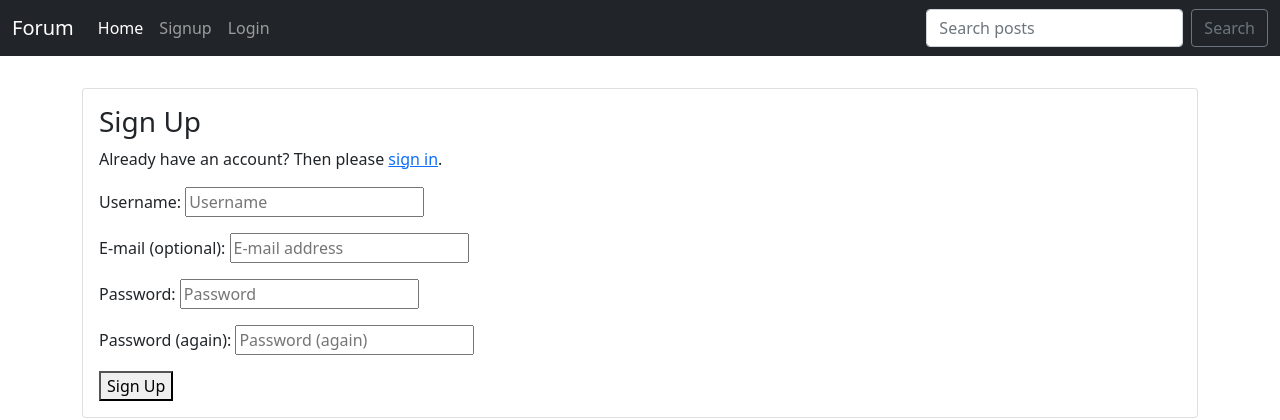
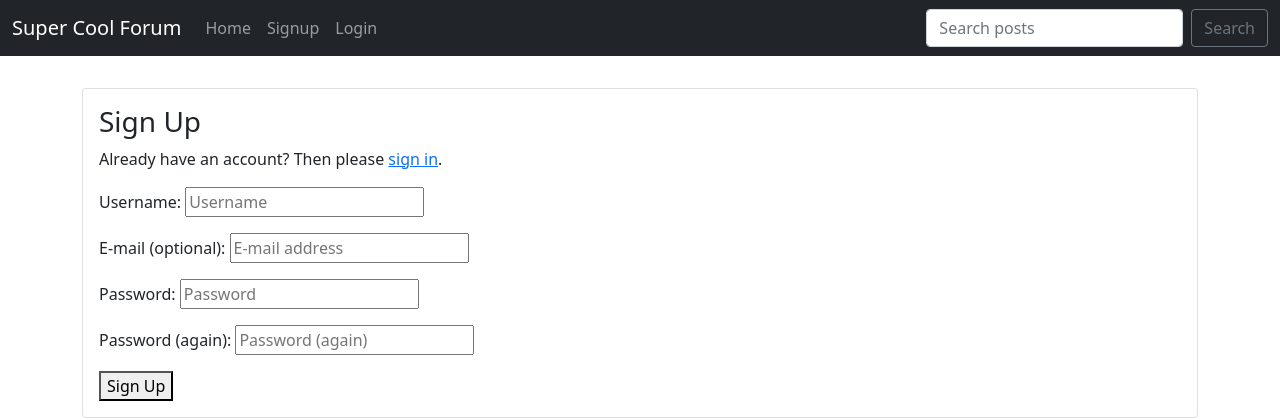
Before and after one commit to Code-Institute-Submissions/sarahjameson-CI-PP4-super_cool_forum_AugResub, a Django app: page /accounts/signup/ in a window 1280 px wide. Shown: the top 420 px of the page. Run offline with Django 3.2, Linux system fonts and the light colour scheme.

Commit message:
Changes navlink for HTML checker

```diff
--- a/templates/base.html
+++ b/templates/base.html
@@ -24,10 +24,10 @@
         <span class="navbar-toggler-icon"></span>
       </button>
       <div class="collapse navbar-collapse" id="navbarTogglerDemo01">
-        <a class="navbar-brand" href="{% url 'home' %}">Forum</a>
+        <a class="navbar-brand" href="{% url 'home' %}">Super Cool Forum</a>
         <ul class="navbar-nav me-auto mb-2 mb-lg-0">
           <li class="nav-item">
-            <a class="nav-link active" aria-current="{% url 'home' %}" href="#">Home</a>
+            <a class="nav-link" href="{% url 'home' %}">Home</a>
           </li>
           {% if user.is_authenticated %}
           <li class="nav-item">
```
Also changed, not shown: README.md, assets/images/responsive-image.png (added).
